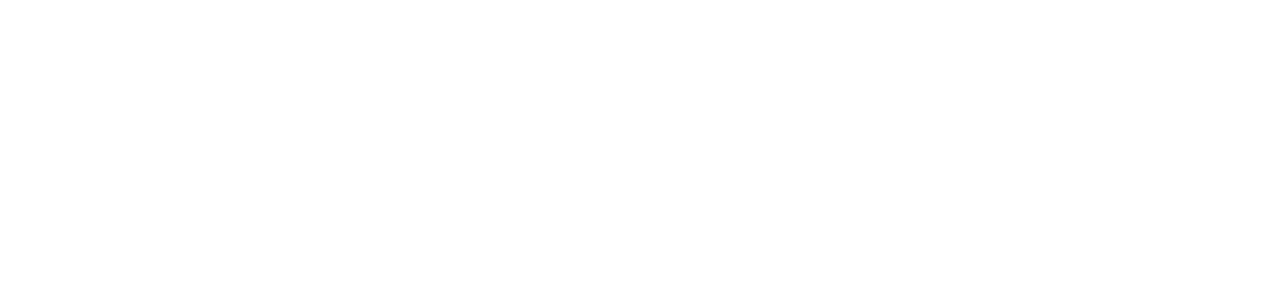
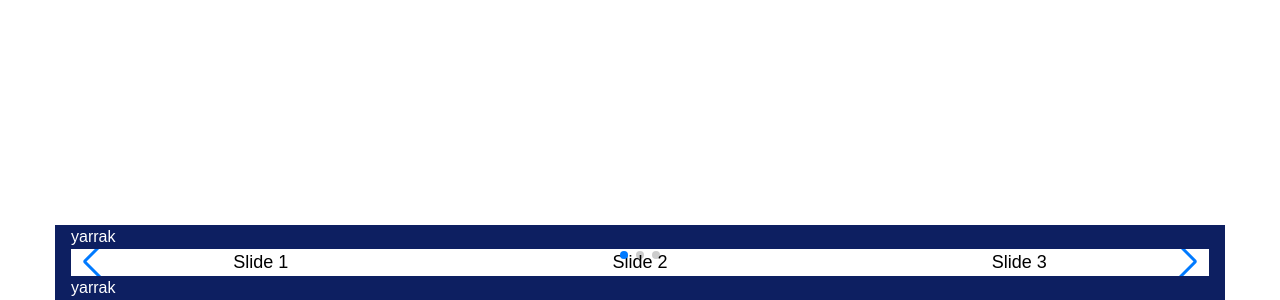
Before and after one commit to aliblackeye/react-university-clone, a Next.js app: page / in a window 1280 px wide. Shown: the part 960-1260 px from the top of the page. Before the commit the page ends 800 px from the top, so only its background shows below. Built offline with nearby package versions, Linux system fonts and the light colour scheme; a web font is replaced by a local one.

Commit message:
Working On Footer

```diff
--- a/components/Footer/Footer.tsx
+++ b/components/Footer/Footer.tsx
@@ -1,9 +1,48 @@
-import React from 'react'
+import Link from "next/link";
+import React, { useRef, useState } from "react";
+import { Swiper, SwiperSlide } from "swiper/react";
+
+// import required modules
+import { Pagination, Navigation } from "swiper";
 
 const Footer = () => {
   return (
-    <div>Footer</div>
-  )
-}
+    <footer className="container bg-primary">
+      <div className="flex flex-row text-white">
+        <span>yarrak</span>
+      </div>
+      <div>
+        <>
+          <Swiper
+            slidesPerView={3}
+            spaceBetween={0}
+            slidesPerGroup={3}
+            loop={true}
+            loopFillGroupWithBlank={true}
+            pagination={{
+              clickable: true,
+            }}
+            navigation={true}
+            modules={[Pagination, Navigation]}
+            className="mySwiper"
+          >
+            <SwiperSlide>Slide 1</SwiperSlide>
+            <SwiperSlide>Slide 2</SwiperSlide>
+            <SwiperSlide>Slide 3</SwiperSlide>
+            <SwiperSlide>Slide 4</SwiperSlide>
+            <SwiperSlide>Slide 5</SwiperSlide>
+            <SwiperSlide>Slide 6</SwiperSlide>
+            <SwiperSlide>Slide 7</SwiperSlide>
+            <SwiperSlide>Slide 8</SwiperSlide>
+            <SwiperSlide>Slide 9</SwiperSlide>
+          </Swiper>
+        </>
+      </div>
+      <div className="flex flex-row text-white">
+        <span>yarrak</span>
+      </div>
+    </footer>
+  );
+};
 
-export default Footer
+export default Footer;
--- a/components/Header/_partials/HeaderMain.tsx
+++ b/components/Header/_partials/HeaderMain.tsx
@@ -37,7 +37,7 @@
           </ul>
         </nav>
       </div>
-      <nav className="header-submenu-items absolute bg-[#eff3f7] w-full max-h-[550px] pt-[25px] pb-[45px]">
+      <nav className="header-submenu-items bg-[#eff3f7] w-full max-h-[550px] pt-[25px] pb-[45px]">
         <div className="header-submenu-column flex flex-col">
           {navbarElements
             .filter((el) => el.name === submenuItems)[0]
--- a/package.json
+++ b/package.json
@@ -19,6 +19,7 @@
     "react": "18.2.0",
     "react-dom": "18.2.0",
     "react-icons": "^4.7.1",
+    "swiper": "^8.4.5",
     "typescript": "4.9.4"
   },
   "devDependencies": {
--- a/pages/Home/index.tsx
+++ b/pages/Home/index.tsx
@@ -10,7 +10,7 @@
         <meta name="viewport" content="width=device-width, initial-scale=1" />
         <link rel="icon" href="/favicon.png" />
       </Head>
-      <main>Homepage</main>
+      <main className="h-screen">Homepage</main>
     </>
   );
 };
--- /dev/null
+++ b/styles/footer-corporation-slider.css
@@ -0,0 +1,31 @@
+.swiper {
+  width: 100%;
+  height: 100%;
+}
+
+.swiper-slide {
+  text-align: center;
+  font-size: 18px;
+  background: #fff;
+
+  /* Center slide text vertically */
+  display: -webkit-box;
+  display: -ms-flexbox;
+  display: -webkit-flex;
+  display: flex;
+  -webkit-box-pack: center;
+  -ms-flex-pack: center;
+  -webkit-justify-content: center;
+  justify-content: center;
+  -webkit-box-align: center;
+  -ms-flex-align: center;
+  -webkit-align-items: center;
+  align-items: center;
+}
+
+.swiper-slide img {
+  display: block;
+  width: 100%;
+  height: 100%;
+  object-fit: cover;
+}
```
Also changed, not shown: pages/_app.tsx (+7 -0 lines), 2 other files (tests, documents, lock files or other folders).
